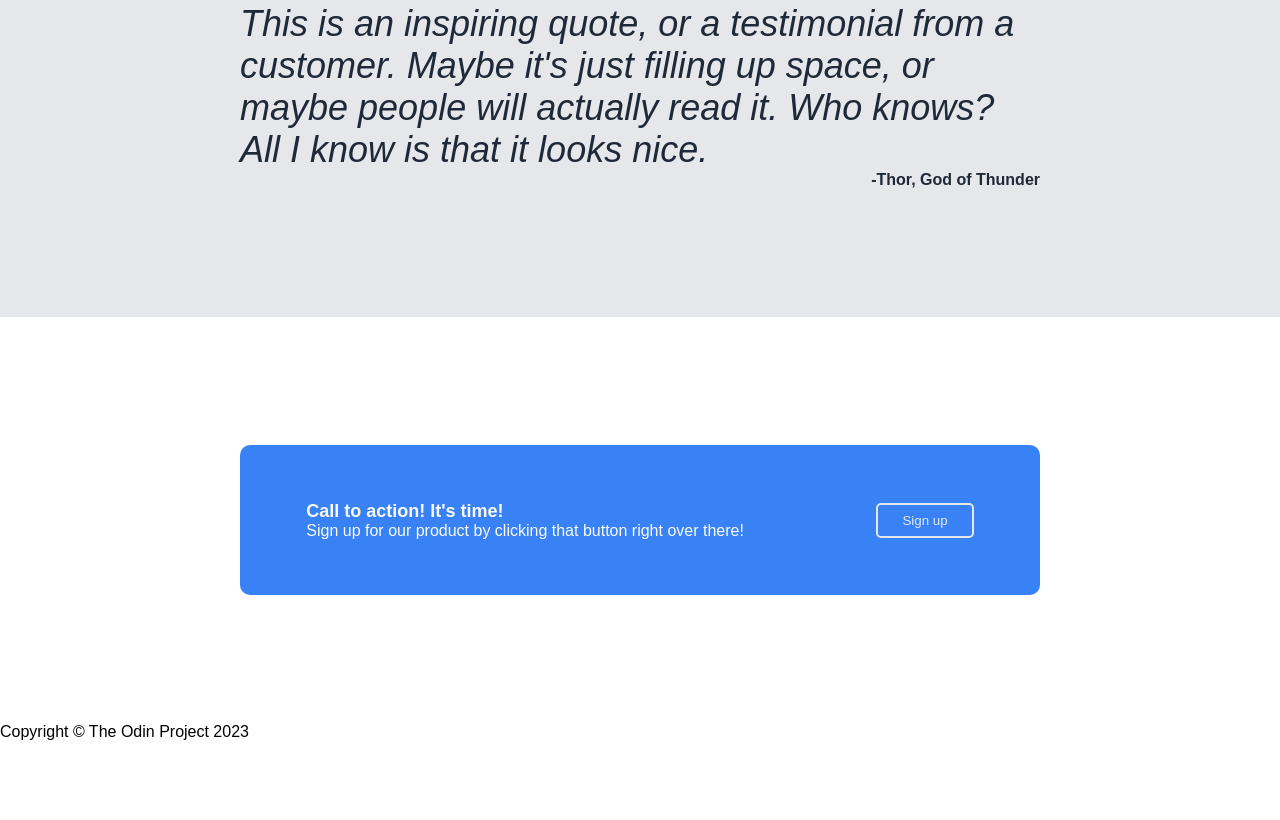
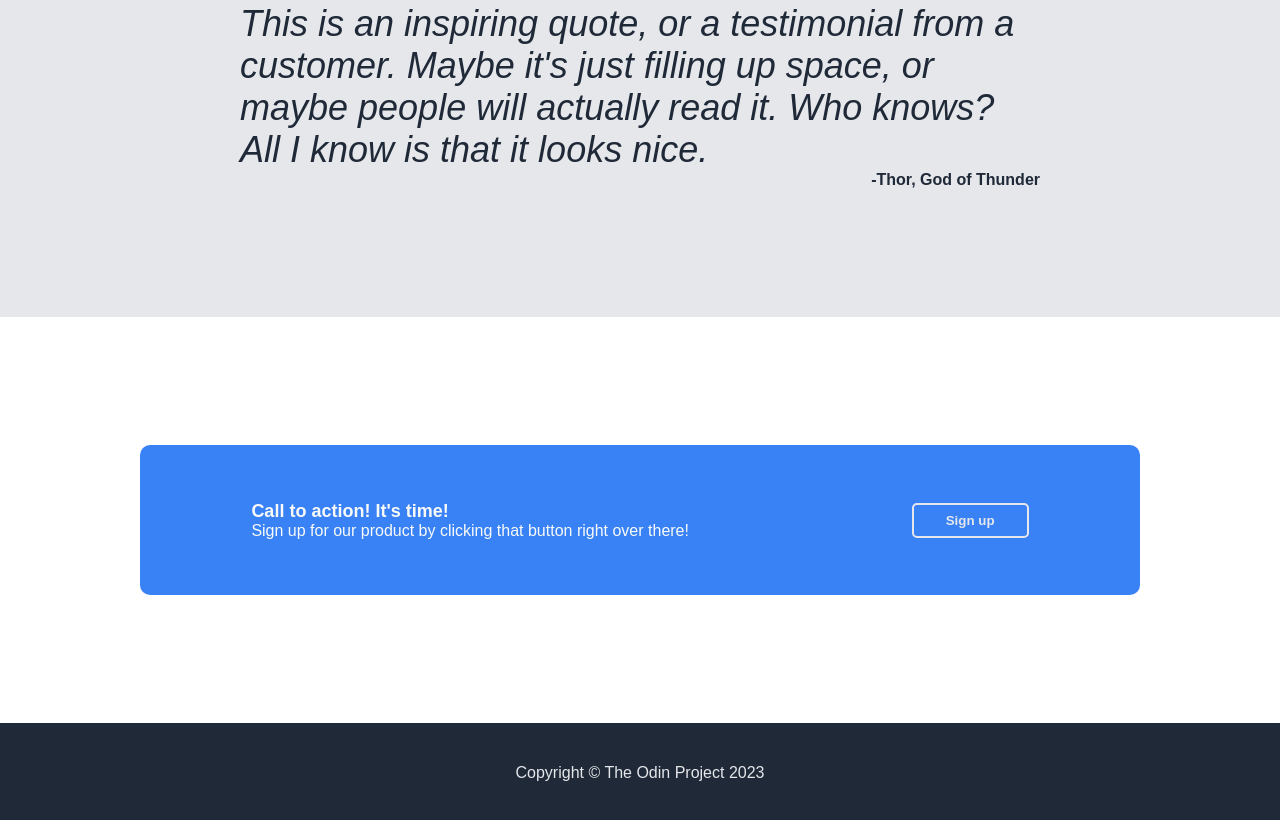
Before and after one commit to JulianTimbs/landing-page, a plain HTML site: page index.html in a window 1280 px wide. Shown: the part 1086-1906 px from the top of the page. Before the commit the page ends 1827 px from the top, so only its background shows below. Drawn offline with Linux system fonts and the light colour scheme.

Commit message:
Added footer

```diff
--- a/style.css
+++ b/style.css
@@ -63,9 +63,10 @@ ul {
     color: #E5E7EB;
     background-color: #3882F6;
     margin-top: 8px;
-    padding: 8px 24px;
+    padding: 8px 32px;
     border-radius: 5px;
     border: none;
+    font-weight: 800;
 }
 
 .welcome-image {
@@ -153,7 +154,7 @@ ul {
     justify-content: space-around;
     align-items: center;
     background-color: #3882F6;
-    width: 800px;
+    width: 1000px;
     height: 150px;
     border-radius: 10px;
 }
@@ -171,6 +172,20 @@ ul {
     background-color: #3882F6;
     border: 2px solid #E5E7EB;
     border-radius: 5px;
-    padding: 8px 24px;
+    padding: 8px 32px;
     color: #E5E7EB;
+    font-weight: 800;
 }
+
+.footer {
+    height: 100px;
+    background-color: #1F2937;
+    display: flex;
+    justify-content: center;
+    align-items: center;
+}
+
+.footer-text {
+    color: #E5E7EB;
+    font-size: 16px;
+}
```
